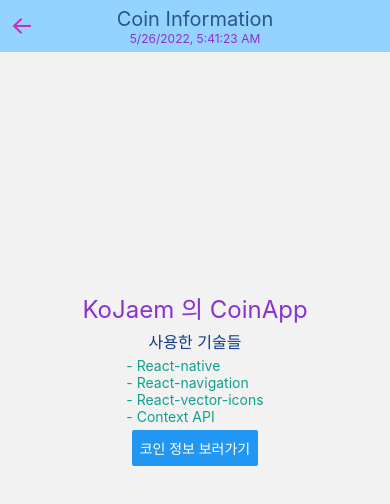
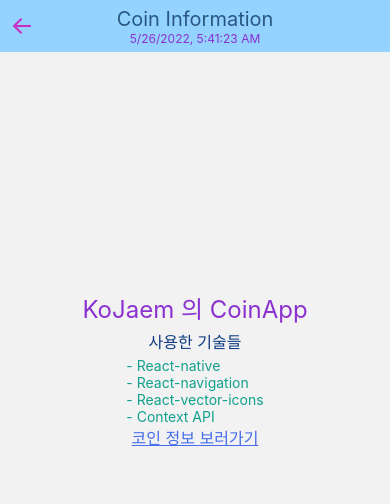
Before and after one commit to KoJaem/coinApp-ReactNative, a React Native app: screen /Main in a window 390 px wide. Shown: the top 504 px of the page. Built offline with nearby package versions, Linux system fonts and the light colour scheme.

Commit message:
feat : 메인페이지 코인보러가기 버튼 android, Ios UI 통합

```diff
--- a/components/MainView.tsx
+++ b/components/MainView.tsx
@@ -1,6 +1,6 @@
 import {StackNavigationProp} from '@react-navigation/stack';
 import React from 'react';
-import {Button} from 'react-native';
+import {TouchableOpacity} from 'react-native';
 import styled from 'styled-components/native';
 import {StackParamList} from '../App';
 const technology = [
@@ -23,13 +23,13 @@
             <Technology key={index}>- {data}</Technology>
           ))}
         </TechnologyWrapper>
+        <TouchableOpacity
+          onPress={() => {
+            navigation.navigate('Coin');
+          }}>
+          <LinkText>코인 정보 보러가기</LinkText>
+        </TouchableOpacity>
       </Wrapper>
-      <Button
-        title="코인 정보 보러가기"
-        onPress={() => {
-          navigation.navigate('Coin');
-        }}
-      />
     </Container>
   );
 }
@@ -66,3 +66,10 @@
   color: #11a08d;
   font-size: 14px;
 `;
+
+const LinkText = styled.Text`
+  font-size: 16px;
+  color: #456ceb;
+  text-decoration: underline;
+  text-decoration-color: #456ceb;
+`;
```
